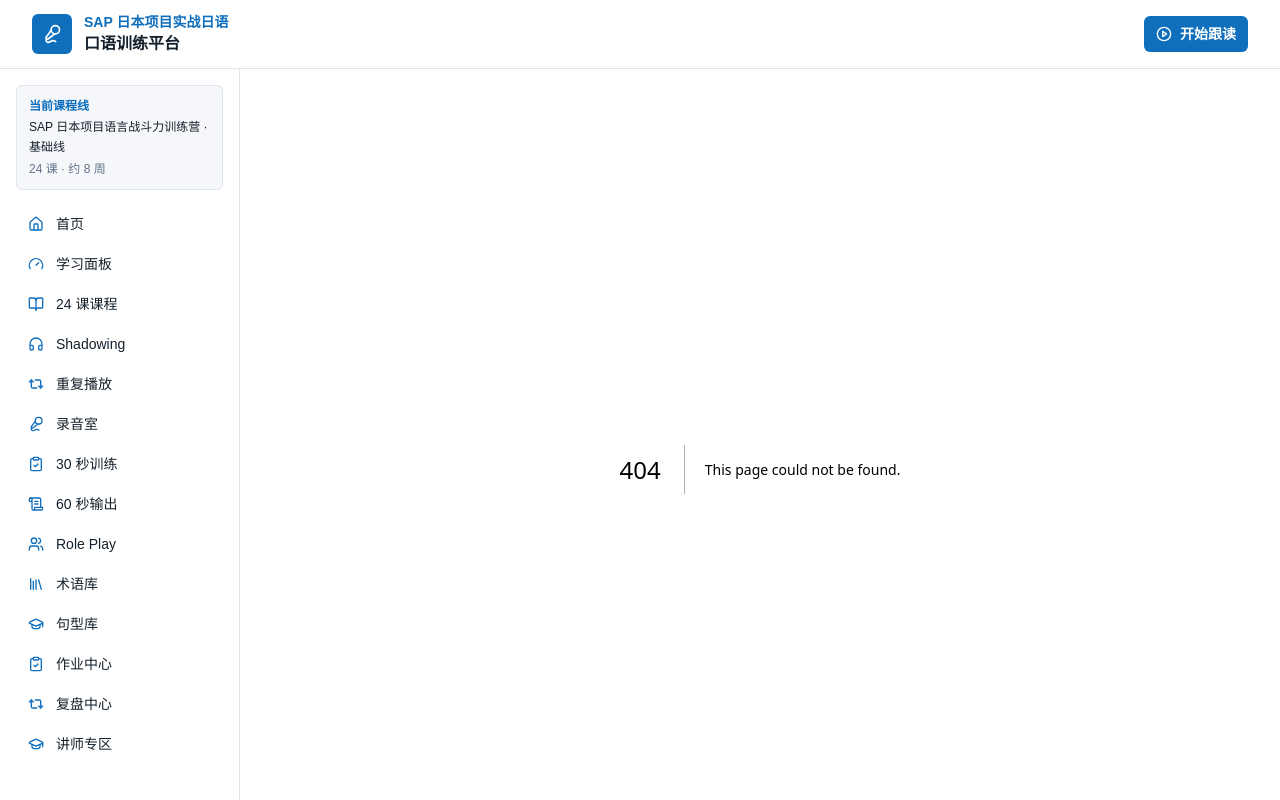
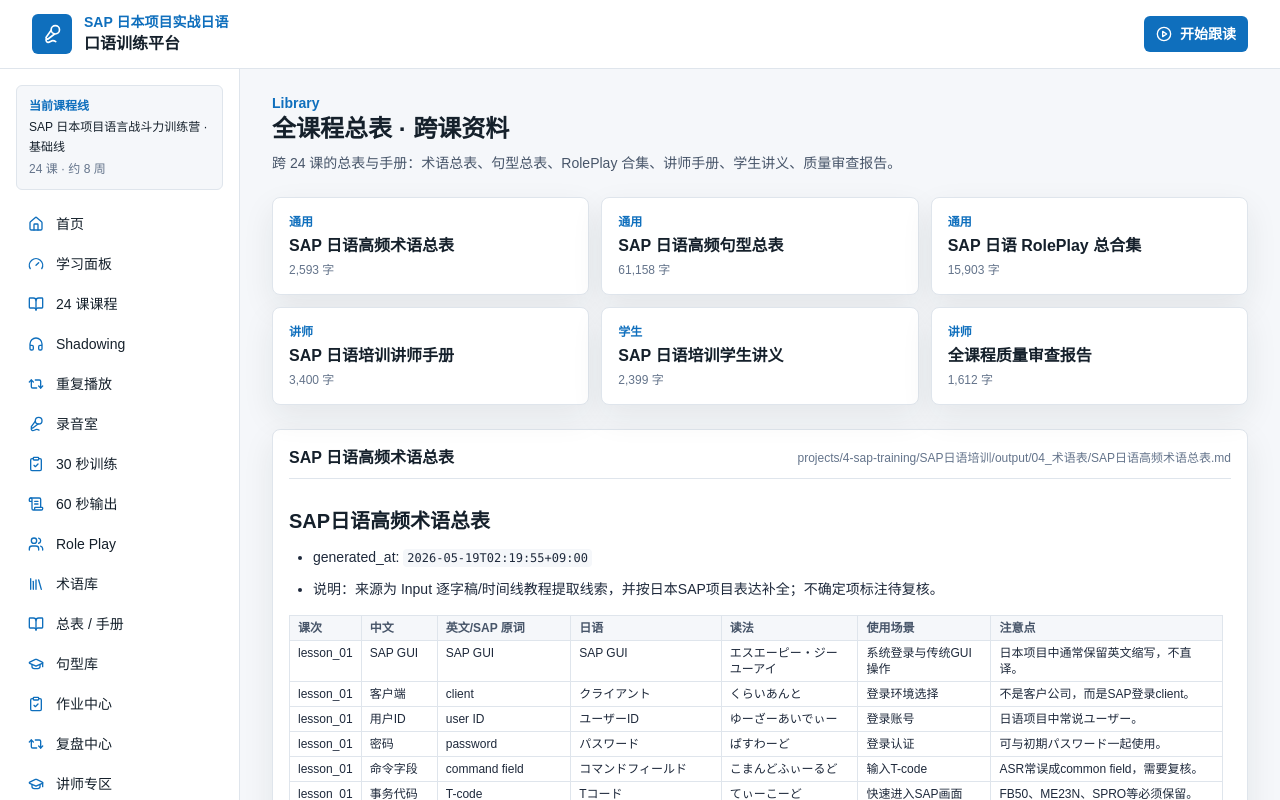
Before and after one commit to Xiaoerzzg404/sap-hub, a Next.js app in the folder projects/4-sap-training/web/: page /library in a window 1280 px wide. Before the commit this address had no page. Shown: the top 800 px of the page. Built offline with nearby package versions, Linux system fonts and the light colour scheme.

Commit message:
feat(library): add cross-course library page and sidebar entry

```diff
--- /dev/null
+++ b/projects/4-sap-training/web/app/library/page.tsx
@@ -0,0 +1,57 @@
+"use client";
+
+import { useState } from "react";
+import { allLibraryItems } from "@/lib/content-loader";
+import { MarkdownView } from "@/components/lesson/MarkdownView";
+
+const VIS_LABEL: Record<string, string> = {
+  student: "学生",
+  teacher: "讲师",
+  both: "通用",
+};
+
+export default function LibraryPage() {
+  const [activeKind, setActiveKind] = useState(allLibraryItems[0]?.kind ?? "");
+  const active = allLibraryItems.find((x) => x.kind === activeKind) ?? allLibraryItems[0];
+
+  return (
+    <div className="page-shell space-y-6">
+      <div>
+        <p className="text-sm font-semibold text-sap">Library</p>
+        <h1 className="text-2xl font-bold text-ink">全课程总表 · 跨课资料</h1>
+        <p className="mt-2 max-w-2xl text-sm text-slate-600">
+          跨 24 课的总表与手册：术语总表、句型总表、RolePlay 合集、讲师手册、学生讲义、质量审查报告。
+        </p>
+      </div>
+      <div className="grid gap-3 md:grid-cols-2 lg:grid-cols-3">
+        {allLibraryItems.map((item) => (
+          <button
+            type="button"
+            key={item.kind}
+            onClick={() => setActiveKind(item.kind)}
+            className={
+              active?.kind === item.kind
+                ? "panel border-sap p-4 text-left"
+                : "panel p-4 text-left hover:bg-mist"
+            }
+          >
+            <p className="text-xs font-semibold text-sap">{VIS_LABEL[item.visibility]}</p>
+            <p className="mt-1 text-base font-semibold text-ink">{item.title}</p>
+            <p className="mt-1 text-xs text-slate-500">{item.wordCount.toLocaleString()} 字</p>
+          </button>
+        ))}
+      </div>
+      {active ? (
+        <section className="panel p-4">
+          <div className="mb-3 flex flex-wrap items-center justify-between gap-2 border-b border-line pb-2">
+            <p className="text-base font-semibold text-ink">{active.title}</p>
+            <p className="text-xs text-slate-500">{active.path}</p>
+          </div>
+          <div className="max-h-[720px] overflow-y-auto pr-2">
+            <MarkdownView markdown={active.markdown} />
+          </div>
+        </section>
+      ) : null}
+    </div>
+  );
+}
--- a/projects/4-sap-training/web/components/layout/Sidebar.tsx
+++ b/projects/4-sap-training/web/components/layout/Sidebar.tsx
@@ -25,6 +25,7 @@
   { href: "/speaking/consultant-output", label: "60 秒输出", icon: ScrollText },
   { href: "/roleplay", label: "Role Play", icon: Users },
   { href: "/glossary", label: "术语库", icon: Library },
+  { href: "/library", label: "总表 / 手册", icon: BookOpen },
   { href: "/phrasebook", label: "句型库", icon: GraduationCap },
   { href: "/assignments", label: "作业中心", icon: ClipboardCheck },
   { href: "/review", label: "复盘中心", icon: Repeat2 },
```
